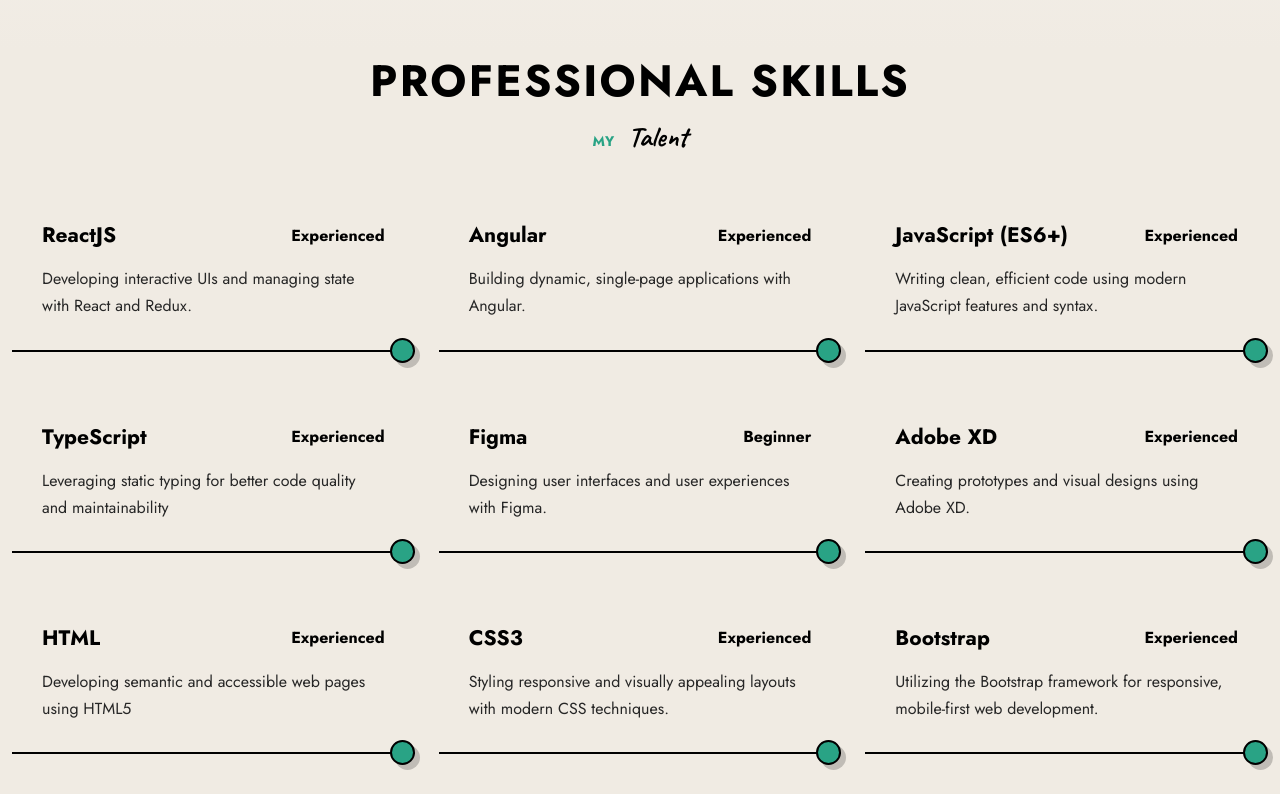
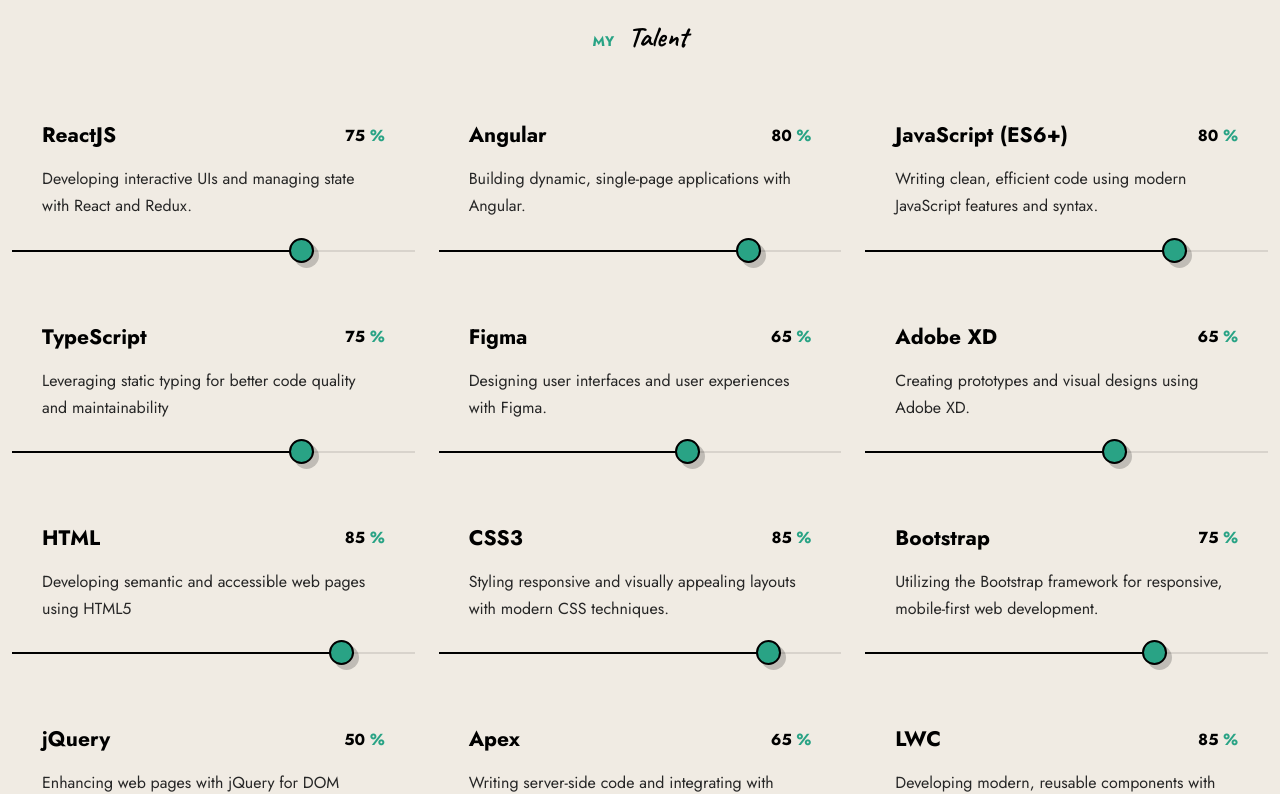
Before and after one commit to AnushaChiruvolu2909/anushachiruvoluportfolio, a React (Vite) app: page /#home in a window 1280 px wide. Shown: the part 1726-2520 px from the top of the page. Built offline with nearby package versions, Linux system fonts and the light colour scheme.

Commit message:
datamodify

```diff
--- a/src/Data.jsx
+++ b/src/Data.jsx
@@ -79,21 +79,21 @@
   {
     id: 7,
     name: 'ReactJS ',
-    percentage: 'Experienced',
+    percentage: 75,
     description:
       'Developing interactive UIs and managing state with React and Redux.',
   },
   {
     id: 6,
     name: 'Angular',
-    percentage: 'Experienced',
+    percentage: 80,
     description:
       'Building dynamic, single-page applications with Angular.',
   },
   {
     id: 3,
     name: 'JavaScript (ES6+)',
-    percentage: 'Experienced',
+    percentage: 80,
     description:
       'Writing clean, efficient code using modern JavaScript features and syntax.',
   },
@@ -102,14 +102,14 @@
   {
     id: 4,
     name: 'TypeScript',
-    percentage: 'Experienced',
+    percentage: 75,
     description:
       'Leveraging static typing for better code quality and maintainability',
   },
   {
     id: 14,
     name: 'Figma',
-    percentage: 'Beginner',
+    percentage: 65,
     description:
       'Designing user interfaces and user experiences with Figma.',
   },
@@ -117,14 +117,14 @@
   {
     id: 15,
     name: 'Adobe XD ',
-    percentage: 'Experienced',
+    percentage: 65,
     description:
       'Creating prototypes and visual designs using Adobe XD.',
   },
   {
     id: 1,
     name: 'HTML',
-    percentage: 'Experienced',
+    percentage: 85,
     description:
       'Developing semantic and accessible web pages using HTML5',
   },
@@ -132,7 +132,7 @@
   {
     id: 2,
     name: 'CSS3',
-    percentage: 'Experienced',
+    percentage: 85,
     description:
       'Styling responsive and visually appealing layouts with modern CSS techniques.',
   },
@@ -141,7 +141,7 @@
   {
     id: 5,
     name: 'Bootstrap',
-    percentage: 'Experienced',
+    percentage: 75,
     description:
       'Utilizing the Bootstrap framework for responsive, mobile-first web development.',
   },
@@ -152,7 +152,7 @@
   {
     id: 8,
     name: 'jQuery',
-    percentage: 'Intermediate',
+    percentage: 50,
     description:
       'Enhancing web pages with jQuery for DOM manipulation and event handling.',
   },
@@ -160,14 +160,14 @@
   {
     id: 9,
     name: 'Apex ',
-    percentage: 'Intermediate',
+    percentage: 65,
     description:
       'Writing server-side code and integrating with Salesforce using Apex.',
   },
   {
     id: 10,
     name: 'LWC  ',
-    percentage: 'Intermediate',
+    percentage: 85,
     description:
       'Developing modern, reusable components with Salesforce Lightning Web Components.',
   },
@@ -175,7 +175,7 @@
   {
     id: 11,
     name: 'Express.js',
-    percentage: 'Beginner',
+    percentage: 35,
     description:
       'Building basic server-side applications with Express.js.',
   },
@@ -183,14 +183,14 @@
   {
     id: 12,
     name: 'Kendo, Material, Ionic',
-    percentage: 'Experienced',
+    percentage: 90,
     description:
       'Utilizing component libraries and frameworks for enhanced UI/UX.',
   },
   {
     id: 13,
     name: 'GitHub, GIT',
-    percentage: 'Experienced',
+    percentage: 85,
     description:
       'Version control, branching, and collaboration using Git and GitHub.',
   },
--- a/src/components/home/home.css
+++ b/src/components/home/home.css
@@ -2,7 +2,11 @@
   background-image: var(--first-gradient);
   padding-bottom: 180px;
 }
-
+@media screen and (max-width: 1400px) {
+  .home {
+    padding-bottom: 80px;
+  }
+}
 .home,
 .home__wrapper,
 .home__container {
--- a/src/components/skills/Skills.jsx
+++ b/src/components/skills/Skills.jsx
@@ -18,7 +18,8 @@
               <div className='skills__titles'>
                 <h3 className='skills__name'>{name}</h3>
                 <span className='skills__number'>
-                  {percentage}
+                {percentage} <span>%</span>
+
                 </span>
               </div>
 
@@ -27,7 +28,7 @@
               <div className='skills__bar'>
                 <span
                   className='skills__percentage'
-                  style={{ width: `${percentage}` }}
+                  style={{ width: `${percentage}%` }}
                 >
                   <span></span>
                 </span>
--- a/src/index.css
+++ b/src/index.css
@@ -28,7 +28,7 @@
   }
 
   .home__profile {
-    height: auto;
+    height: 500px !important;
   }
 }
 
```
